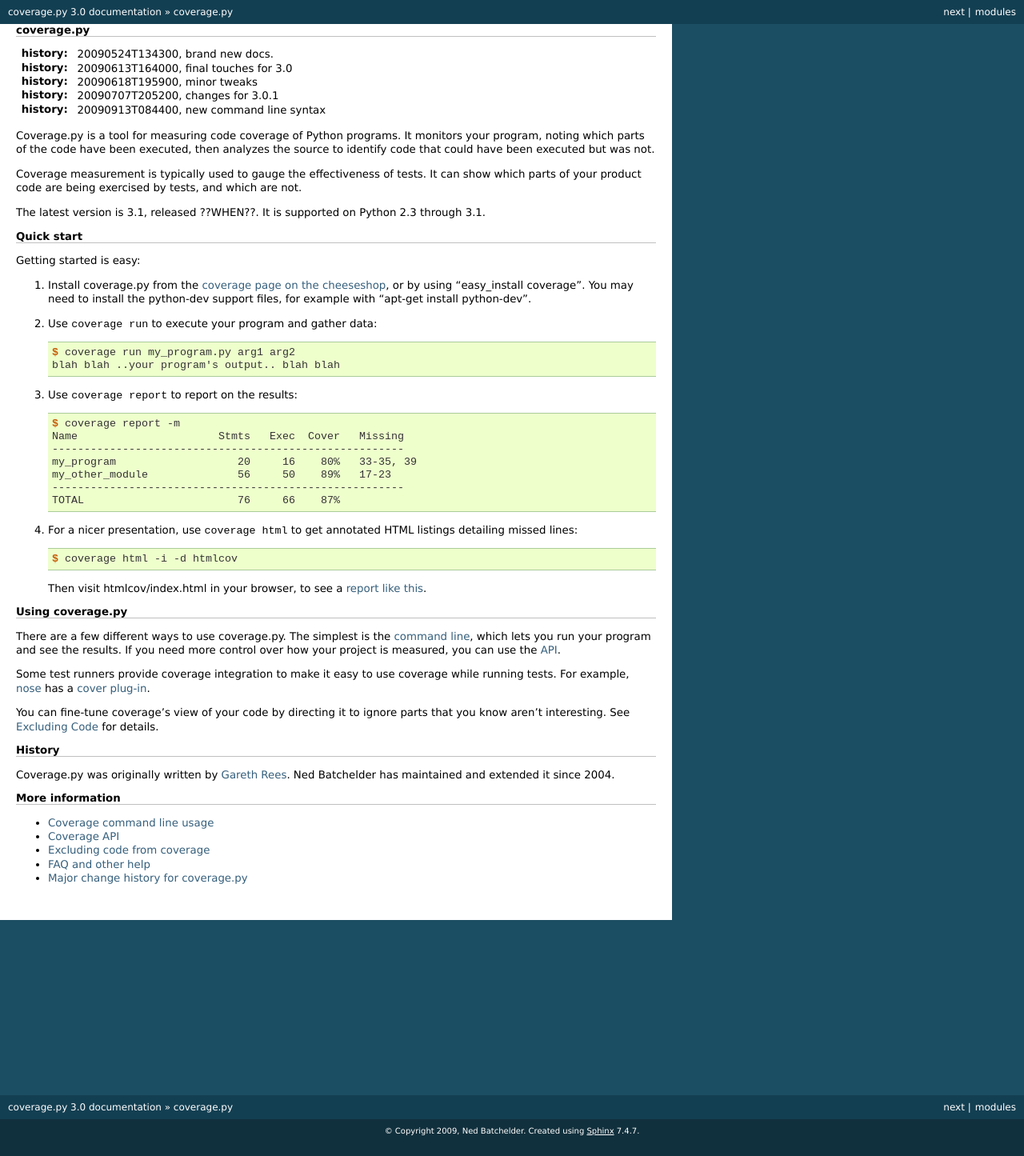
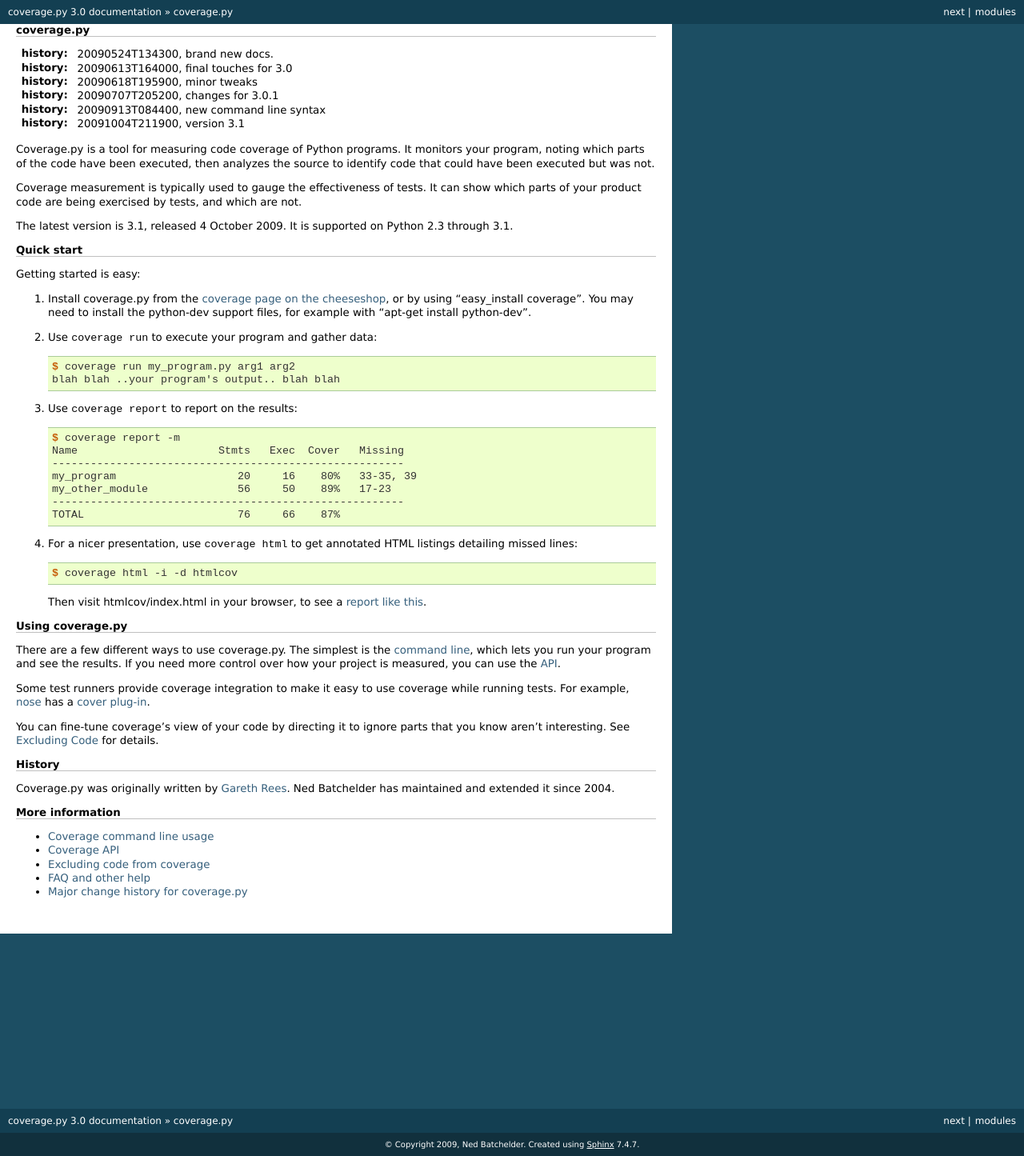
Before and after one commit to nedbat/coveragepy, a Sphinx documentation site: the page built from doc/index.rst, in a window 1280 px wide. Shown: the whole page at 80% size. Built offline with Sphinx 7.4.7, drawn with Linux system fonts in a browser that asks for light colours.

Commit message:
Update all the metadata for version 3.1

```diff
--- a/CHANGES.txt
+++ b/CHANGES.txt
@@ -2,8 +2,9 @@
 Change history for Coverage.py
 ------------------------------
 
-Next version
-------------
+
+Version 3.1, 4 October 2009
+---------------------------
 
 - Source code can now be read from eggs.  Thanks, rozza.  Fixes `issue 25`_
 
--- a/TODO.txt
+++ b/TODO.txt
@@ -184,6 +184,7 @@
 - Update CHANGES, including release date.
 - Update docs
     - Version, date, and changes in doc/changes.rst
+    - Version and date in doc/index.rst
     - Generate new sample_html to get the latest, incl footer version number:
         cd C:\ned\cog\trunk
         rmdir/s/q htmlcov
--- a/doc/changes.rst
+++ b/doc/changes.rst
@@ -14,8 +14,8 @@
 file.
 
 
-Version 3.1, when??
--------------------
+Version 3.1, 4 October 2009
+---------------------------
 
 - Python 3.1 is now supported.
 
--- a/doc/index.rst
+++ b/doc/index.rst
@@ -7,6 +7,7 @@
 :history: 20090618T195900, minor tweaks
 :history: 20090707T205200, changes for 3.0.1
 :history: 20090913T084400, new command line syntax
+:history: 20091004T211900, version 3.1
 
 
 Coverage.py is a tool for measuring code coverage of Python programs. It
@@ -17,7 +18,7 @@
 can show which parts of your product code are being exercised by tests, and
 which are not.
 
-The latest version is 3.1, released ??WHEN??.  It is supported on Python
+The latest version is 3.1, released 4 October 2009.  It is supported on Python
 2.3 through 3.1.
 
 
```
